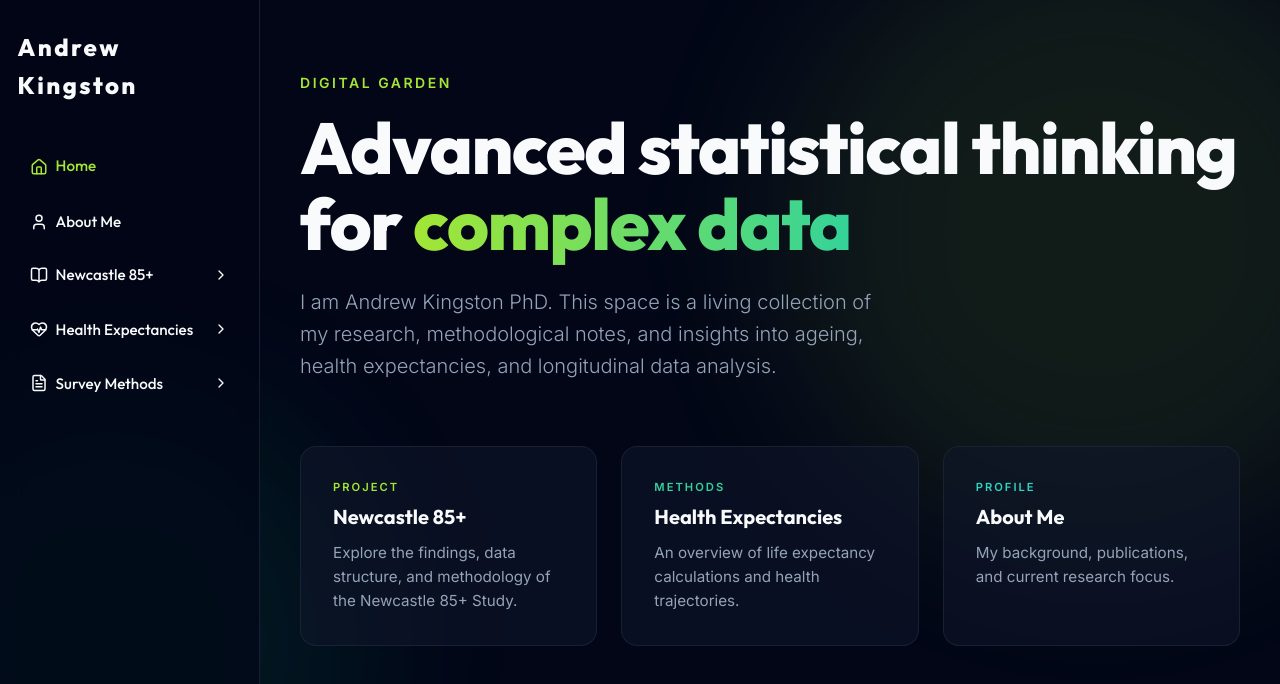
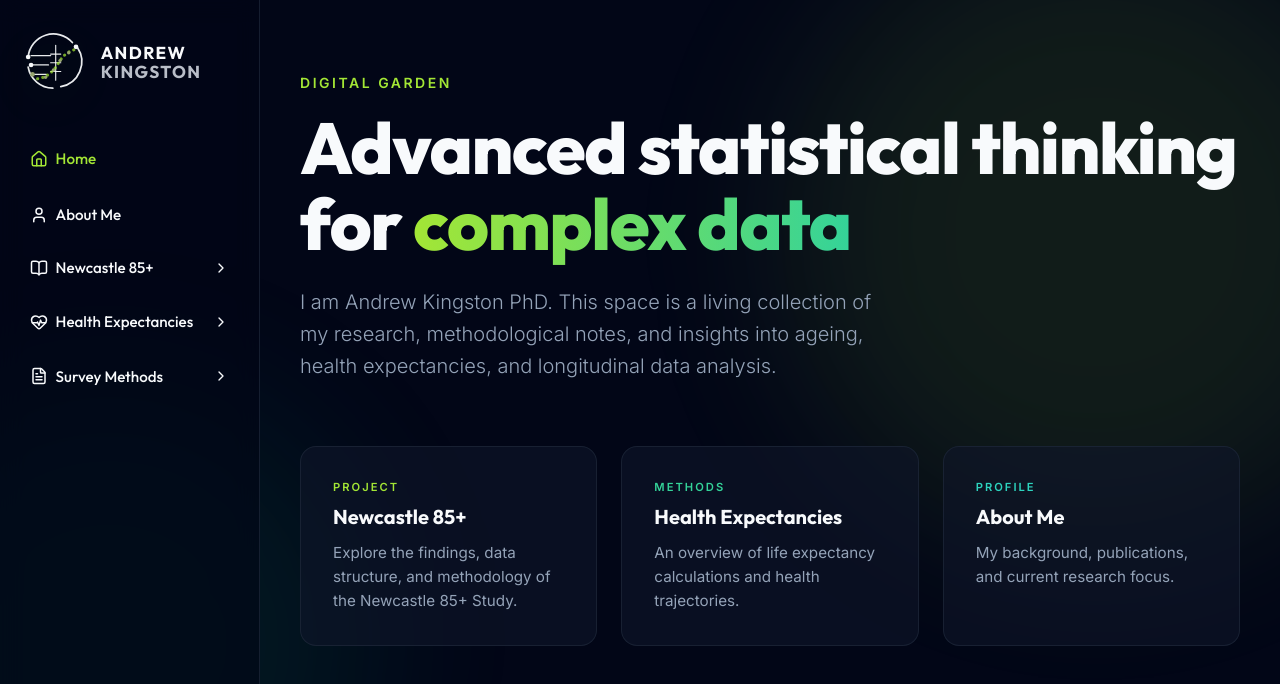
Before and after one commit to akalysis/nuteacher, a Next.js app: page / in a window 1280 px wide. Shown: the top 684 px of the page. Built offline with nearby package versions, Linux system fonts and the light colour scheme.

Commit message:
Add survey data logo to site header

```diff
--- a/src/app/globals.css
+++ b/src/app/globals.css
@@ -138,12 +138,84 @@ a {
 }
 
 .sidebar-logo {
+  margin-bottom: 2.5rem;
+}
+
+.sidebar-logo a {
+  color: inherit;
+  display: block;
+}
+
+.site-logo {
+  align-items: center;
+  display: grid;
+  gap: 0.85rem;
+  grid-template-columns: 4.35rem minmax(0, 1fr);
+}
+
+.site-logo-mark {
+  display: block;
+  filter: drop-shadow(0 12px 26px rgba(163, 230, 53, 0.12));
+  height: auto;
+  overflow: visible;
+  width: 4.35rem;
+}
+
+.site-logo-arc,
+.site-logo-line,
+.site-logo-axis {
+  fill: none;
+  stroke: rgba(248, 250, 252, 0.94);
+  stroke-linecap: round;
+  stroke-linejoin: round;
+}
+
+.site-logo-arc {
+  stroke-width: 2.4;
+}
+
+.site-logo-line {
+  stroke-width: 1.8;
+}
+
+.site-logo-axis {
+  stroke-width: 1.55;
+}
+
+.site-logo-signal {
+  fill: none;
+  stroke: rgba(163, 230, 53, 0.72);
+  stroke-dasharray: 0.2 7.1;
+  stroke-linecap: round;
+  stroke-linejoin: round;
+  stroke-width: 4.3;
+}
+
+.site-logo-dot {
+  filter: drop-shadow(0 0 8px rgba(163, 230, 53, 0.16));
+}
+
+.site-logo-dot.light {
+  fill: #f8fafc;
+}
+
+.site-logo-dot.olive {
+  fill: #96a36f;
+}
+
+.site-logo-wordmark {
+  color: var(--text-primary);
+  display: grid;
   font-family: var(--font-display);
-  font-size: 1.5rem;
-  font-weight: 800;
-  color: var(--text-primary);
-  margin-bottom: 2.5rem;
-  letter-spacing: 0.1em;
+  font-size: 1.08rem;
+  font-weight: 700;
+  letter-spacing: 0.08em;
+  line-height: 1.06;
+  text-transform: uppercase;
+}
+
+.site-logo-wordmark span:last-child {
+  color: rgba(226, 232, 240, 0.82);
 }
 
 .menu-group {
--- a/src/components/Sidebar.tsx
+++ b/src/components/Sidebar.tsx
@@ -5,6 +5,7 @@ import { useEffect, useState } from "react";
 import { usePathname } from "next/navigation";
 import { ChevronDown, ChevronRight, Home, User, BookOpen, HeartPulse, FileText } from "lucide-react";
 import { questionnaireDesignNavigationGroups } from "@/app/survey-methods/questionnaire-design/navigation";
+import SiteLogo from "./SiteLogo";
 
 type MenuItem = {
   title: string;
@@ -132,7 +133,9 @@ export default function Sidebar() {
   return (
     <aside className="sidebar">
       <div className="sidebar-logo">
-        <Link href="/">Andrew Kingston</Link>
+        <Link href="/" aria-label="Andrew Kingston home">
+          <SiteLogo />
+        </Link>
       </div>
 
       <nav className="sidebar-nav">
--- /dev/null
+++ b/src/components/SiteLogo.tsx
@@ -0,0 +1,56 @@
+type SiteLogoProps = {
+  compact?: boolean;
+};
+
+export default function SiteLogo({ compact = false }: SiteLogoProps) {
+  return (
+    <span className={`site-logo ${compact ? "site-logo-compact" : ""}`} aria-label="Andrew Kingston">
+      <svg
+        className="site-logo-mark"
+        viewBox="0 0 96 96"
+        role="img"
+        aria-hidden="true"
+        focusable="false"
+      >
+        <path
+          className="site-logo-arc"
+          d="M14 40a35 35 0 0 1 61-20"
+          pathLength="100"
+        />
+        <path
+          className="site-logo-arc"
+          d="M82 27a35 35 0 0 1-23 54"
+          pathLength="100"
+        />
+        <path
+          className="site-logo-arc"
+          d="M48 83a35 35 0 0 1-34-29"
+          pathLength="100"
+        />
+        <path className="site-logo-line" d="M18 38h27" />
+        <path className="site-logo-line" d="M18 51h24" />
+        <path className="site-logo-line" d="M18 64h21" />
+        <path className="site-logo-axis" d="M52 24v48" />
+        <path className="site-logo-axis" d="M45 36h14" />
+        <path className="site-logo-axis" d="M45 48h14" />
+        <path className="site-logo-axis" d="M45 60h14" />
+        <path
+          className="site-logo-signal"
+          d="M27 70c8-1 15-5 21-11 7-7 10-17 18-23 5-4 10-6 16-7"
+        />
+        <circle className="site-logo-dot light" cx="14" cy="40" r="3.2" />
+        <circle className="site-logo-dot light" cx="18" cy="51" r="3.2" />
+        <circle className="site-logo-dot olive" cx="20" cy="64" r="3.2" />
+        <circle className="site-logo-dot olive" cx="38" cy="68" r="2.4" />
+        <circle className="site-logo-dot olive" cx="49" cy="58" r="2.4" />
+        <circle className="site-logo-dot olive" cx="58" cy="45" r="2.4" />
+        <circle className="site-logo-dot olive" cx="70" cy="34" r="2.4" />
+        <circle className="site-logo-dot light" cx="80" cy="26" r="3.2" />
+      </svg>
+      <span className="site-logo-wordmark">
+        <span>Andrew</span>
+        <span>Kingston</span>
+      </span>
+    </span>
+  );
+}
```
